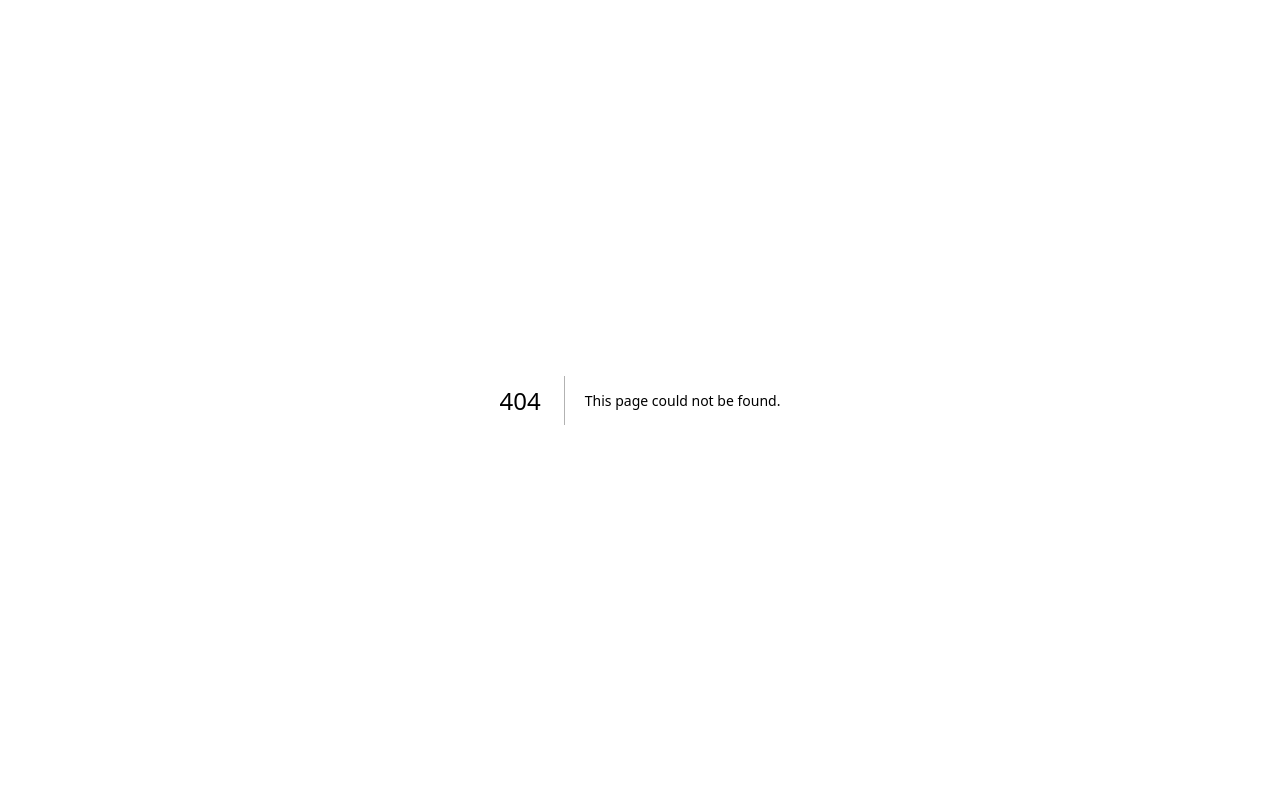
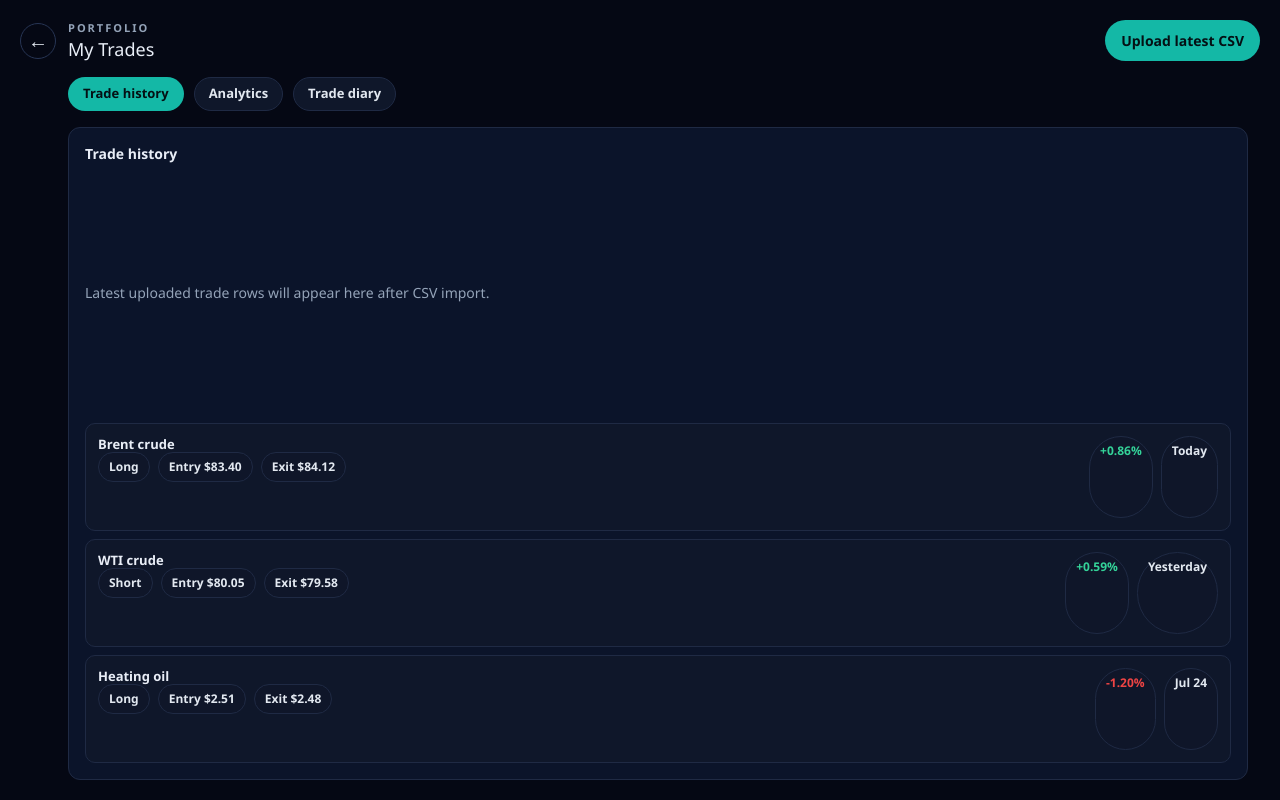
Before and after one commit to tsukuru-dev/oil_trading_watcher, a Next.js app in the folder apps/web/: page /trades in a window 1280 px wide. Before the commit this address had no page. Built offline with nearby package versions, Linux system fonts and the light colour scheme.

Commit message:
my trades page

```diff
--- a/apps/web/app/dashboard/components/TopPriceBar.tsx
+++ b/apps/web/app/dashboard/components/TopPriceBar.tsx
@@ -9,6 +9,9 @@
           <h1 className="page-title">Market Intelligence</h1>
           <Link className="ghost-button px-3 py-1.5 text-[13px]" href="/news">
             News
+          </Link>
+          <Link className="ghost-button px-3 py-1.5 text-[13px]" href="/trades">
+            My Trades
           </Link>
         </div>
       </div>
--- /dev/null
+++ b/apps/web/app/trades/page.tsx
@@ -0,0 +1,184 @@
+"use client";
+
+import Link from "next/link";
+import { useState } from "react";
+
+type TradesTab = "history" | "analytics" | "diary";
+
+const tabs = [
+  { id: "history", label: "Trade history" },
+  { id: "analytics", label: "Analytics" },
+  { id: "diary", label: "Trade diary" }
+] satisfies { id: TradesTab; label: string }[];
+
+const trades = [
+  {
+    market: "Brent crude",
+    side: "Long",
+    entry: "$83.40",
+    exit: "$84.12",
+    result: "+0.86%",
+    date: "Today"
+  },
+  {
+    market: "WTI crude",
+    side: "Short",
+    entry: "$80.05",
+    exit: "$79.58",
+    result: "+0.59%",
+    date: "Yesterday"
+  },
+  {
+    market: "Heating oil",
+    side: "Long",
+    entry: "$2.51",
+    exit: "$2.48",
+    result: "-1.20%",
+    date: "Jul 24"
+  }
+];
+
+const classes = {
+  headerActions: "ml-auto flex items-center gap-2",
+  contentGrid: "grid min-h-0 gap-3 overflow-auto",
+  panel:
+    "grid gap-3 rounded-xl border border-[var(--color-border)] bg-[var(--color-bg-elevated)] p-4",
+  panelTitle: "m-0 text-sm font-bold text-[var(--color-text)]",
+  panelCopy: "m-0 text-sm leading-snug text-[var(--color-text-muted)]",
+  historyGrid: "grid gap-2",
+  tradeCard:
+    "grid gap-2 rounded-[10px] border border-[var(--color-border)] bg-[var(--color-surface)] p-3 md:grid-cols-[1fr_auto]",
+  tradeMeta: "flex flex-wrap gap-2",
+  analyticsGrid: "grid gap-3 md:grid-cols-3",
+  metricCard:
+    "grid gap-1 rounded-[10px] border border-[var(--color-border)] bg-[var(--color-surface)] p-3",
+  metricLabel: "text-xs font-bold uppercase tracking-[0.05em] text-[var(--color-text-muted)]",
+  metricValue: "text-xl font-bold text-[var(--color-text)]",
+  diaryEntry:
+    "min-h-[180px] rounded-[10px] border border-[var(--color-border-strong)] bg-[var(--color-surface)] p-3 text-sm text-[var(--color-text)] outline-none focus:border-[var(--color-accent)] focus:shadow-[0_0_0_3px_rgba(20,184,166,0.18)]"
+};
+
+export default function TradesPage() {
+  const [activeTab, setActiveTab] = useState<TradesTab>("history");
+
+  return (
+    <main className="settings-page">
+      <div className="settings-layout">
+        <div className="settings-header">
+          <Link aria-label="Back to dashboard" className="back-button" href="/dashboard">
+            &larr;
+          </Link>
+          <div className="brand-lockup">
+            <p className="eyebrow">Portfolio</p>
+            <h1 className="page-title">My Trades</h1>
+          </div>
+          <div className={classes.headerActions}>
+            <button className="primary-button" type="button">
+              Upload latest CSV
+            </button>
+          </div>
+        </div>
+
+        <div className="settings-main">
+          <div className="tabs">
+            {tabs.map((tab) => {
+              const isActive = activeTab === tab.id;
+
+              return (
+                <button
+                  aria-pressed={isActive}
+                  className={`tab-button${isActive ? " active" : ""}`}
+                  key={tab.id}
+                  onClick={() => {
+                    setActiveTab(tab.id);
+                  }}
+                  type="button"
+                >
+                  {tab.label}
+                </button>
+              );
+            })}
+          </div>
+
+          <div className="settings-content">
+            {activeTab === "history" && (
+              <section className={classes.contentGrid} aria-label="Trade history">
+                <div className={classes.panel}>
+                  <h2 className={classes.panelTitle}>Trade history</h2>
+                  <p className={classes.panelCopy}>
+                    Latest uploaded trade rows will appear here after CSV import.
+                  </p>
+                  <div className={classes.historyGrid}>
+                    {trades.map((trade) => (
+                      <article className={classes.tradeCard} key={`${trade.market}-${trade.date}`}>
+                        <div>
+                          <h3 className="card-title">{trade.market}</h3>
+                          <div className={classes.tradeMeta}>
+                            <span className="status-pill">{trade.side}</span>
+                            <span className="status-pill">Entry {trade.entry}</span>
+                            <span className="status-pill">Exit {trade.exit}</span>
+                          </div>
+                        </div>
+                        <div className={classes.tradeMeta}>
+                          <span
+                            className={`status-pill${
+                              trade.result.startsWith("+") ? " positive" : " danger"
+                            }`}
+                          >
+                            {trade.result}
+                          </span>
+                          <span className="status-pill">{trade.date}</span>
+                        </div>
+                      </article>
+                    ))}
+                  </div>
+                </div>
+              </section>
+            )}
+
+            {activeTab === "analytics" && (
+              <section className={classes.contentGrid} aria-label="Trade analytics">
+                <div className={classes.analyticsGrid}>
+                  <article className={classes.metricCard}>
+                    <span className={classes.metricLabel}>Win rate</span>
+                    <strong className={classes.metricValue}>67%</strong>
+                  </article>
+                  <article className={classes.metricCard}>
+                    <span className={classes.metricLabel}>Average return</span>
+                    <strong className={classes.metricValue}>+0.31%</strong>
+                  </article>
+                  <article className={classes.metricCard}>
+                    <span className={classes.metricLabel}>Open risk</span>
+                    <strong className={classes.metricValue}>Low</strong>
+                  </article>
+                </div>
+                <div className={classes.panel}>
+                  <h2 className={classes.panelTitle}>Performance breakdown</h2>
+                  <p className={classes.panelCopy}>
+                    CSV-driven analytics will summarize performance by market, setup, holding time,
+                    and impact-tagged news context.
+                  </p>
+                </div>
+              </section>
+            )}
+
+            {activeTab === "diary" && (
+              <section className={classes.contentGrid} aria-label="Trade diary">
+                <div className={classes.panel}>
+                  <h2 className={classes.panelTitle}>Trade diary</h2>
+                  <p className={classes.panelCopy}>
+                    Record thesis, execution notes, and post-trade review against uploaded trades.
+                  </p>
+                  <textarea
+                    className={classes.diaryEntry}
+                    placeholder="Write trade notes, decision context, and review points..."
+                  />
+                </div>
+              </section>
+            )}
+          </div>
+        </div>
+      </div>
+    </main>
+  );
+}
```
Also changed, not shown: 1 other file (tests, documents, lock files or other folders).
